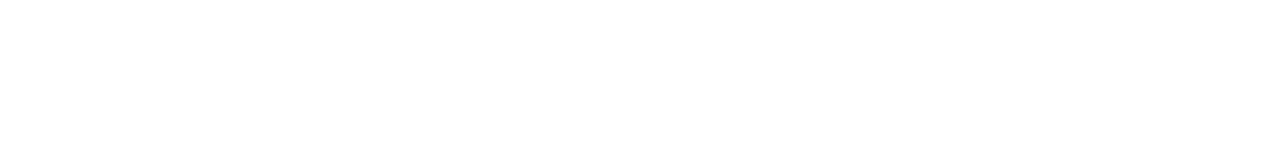
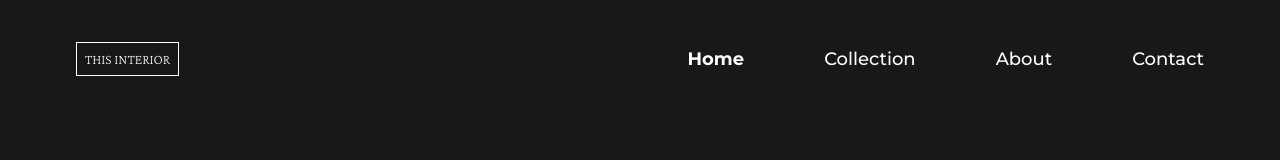
Before and after one commit to Molikaw-Saud/Interior-design, a plain HTML site: page index.html in a window 1280 px wide. Drawn offline with nearby package versions, Linux system fonts and the light colour scheme.

Commit message:
first commit just styel the header and he look good hh

```diff
--- a/index.html
+++ b/index.html
@@ -3,16 +3,18 @@
 <head>
   <meta charset="UTF-8">
   <meta name="viewport" content="width=device-width, initial-scale=1.0">
-  <link rel="preconnect" href="https://fonts.gstatic.com">
-  <link href="https://fonts.googleapis.com/css2?family=Crimson+Pro:wght@400;500;700&display=swap" rel="stylesheet">
-  <link rel="preconnect" href="https://fonts.gstatic.com">
-  <link href="https://fonts.googleapis.com/css2?family=Crimson+Pro:wght@400;500;700&family=Lora:wght@400;500;700&display=swap" rel="stylesheet">
-  <link rel="preconnect" href="https://fonts.gstatic.com">
-  <link href="https://fonts.googleapis.com/css2?family=Crimson+Pro:wght@400;500;700&family=Lora:wght@400;500;700&family=Montserrat:wght@400;500;700&display=swap" rel="stylesheet">
   <link rel="stylesheet" href="main.css">
   <title>Interior Design</title>
 </head>
 <body>
-
+  <header>
+      <h1>This Interior</h1>
+      <ul>
+        <li><a href="#"><strong>Home</strong></a></li>
+        <li><a href="#">Collection</a></li>
+        <li><a href="#">About</a></li>
+        <li><a href="#">Contact</a></li>
+      </ul>
+  </header>
 </body>
 </html>
--- a/main.css
+++ b/main.css
@@ -1,15 +1,54 @@
+@import url('https://fonts.googleapis.com/css2?family=Crimson+Pro:wght@200&family=Lora:wght@400;500;700&family=Montserrat:wght@400;500;700&display=swap');
+
 /*
 font-family: 'Crimson Pro', serif;
 font-family: 'Lora', serif;
 font-family: 'Montserrat', sans-serif;
 */
+
 :root {
-    --font-One: font-family: 'Crimson Pro', serif; /*This font for logo*/
-    --font-Tow: font-family: 'Lora', serif; /*This font for first <h1></h1>*/
-    --font-Three: font-family: 'Montserrat', sans-serif; /*This font for content and the card*/
+    --font-One: 'Crimson Pro', serif; /*This font for logo*/
+    --font-Tow: 'Lora', serif; /*This font for first <h1></h1>*/
+    --font-Three: 'Montserrat', sans-serif; /*This font for content and the card*/
 }
 * {
     margin: 0;
     padding: 0;
     box-sizing: border-box;
 }
+body {
+    background-color: rgba(24, 23, 25, 1);
+    padding: 2.625rem 4.75rem 0 4.75rem;
+}
+
+/* header style*/
+
+header {
+    display: flex;
+    justify-content: space-between;
+    align-items: center;
+    width: 100%;
+}
+h1 {
+    font-family: var(--font-One);
+    font-size: .875rem;
+    text-transform: uppercase;
+    font-weight: 200;
+    padding: 8px;
+    border: 1px solid #fff;
+    color: #fff;
+}
+ul {
+    display: flex;
+}
+ul li {
+    margin-left: 5rem;
+    list-style: none;
+    font-family: var(--font-Three);
+    font-weight: 500;
+    font-size: 1.125rem;
+}
+ul li a {
+    text-decoration: none;
+    color: #fff;
+}
```
